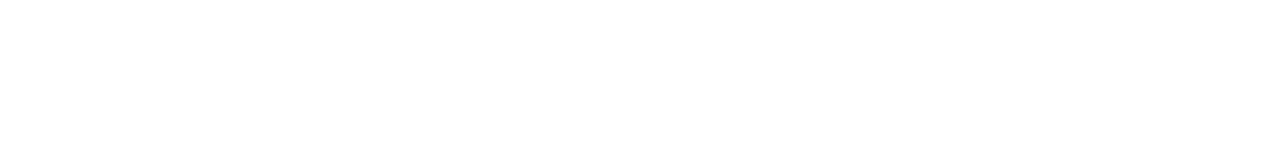
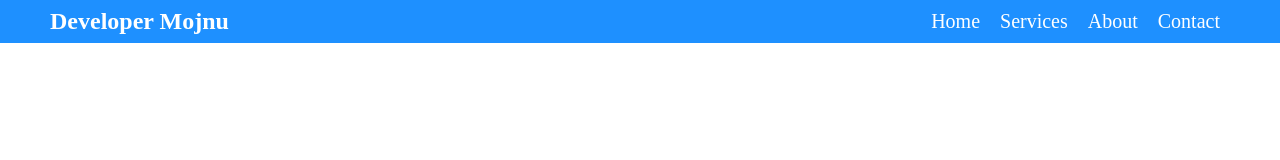
Before and after one commit to mojnualom/web, a plain HTML site: page index.html in a window 1280 px wide. Drawn offline with Linux system fonts and the light colour scheme.

Commit message:
navbar design complete day1

```diff
--- a/index.html
+++ b/index.html
@@ -3,10 +3,36 @@
 <head>
     <meta charset="UTF-8">
     <meta name="viewport" content="width=device-width, initial-scale=1.0">
-    <title>Document</title>
+    <title>Full Stack Web Developer</title>
     <link rel="stylesheet" href="/style.css">
 </head>
 <body>
+    <section>
+        <header>
+            <div class="header">
+                <div class="logo">
+                    <h2>
+                    Developer Mojnu
+                    </h2>
+                </div>
+                <ul class="navbar">
+                    <li> <a href="#"> Home </a></li>
+                    <li> <a href="#"> Services </a>
+                        <ul class="dropbtn">
+                            <li> <a href="#"> Home </a></li>
+                            <li> <a href="#"> Services </a></li>
+                            <li> <a href="#"> About </a></li>
+                            <li> <a href="#"> Contact </a></li>
+                        </ul>
+
+                    </li>
+                    <li> <a href="#"> About </a></li>
+                    <li> <a href="#"> Contact </a></li>
+
+                </ul>
+            </div>
+        </header>
+    </section>
 
 </body>
 </html>
--- a/style.css
+++ b/style.css
@@ -2,3 +2,55 @@
     margin: 0;
     padding: 0;
 }
+.header{
+    background-color: dodgerblue;
+    display: flex;
+    justify-content: space-between;
+    align-items: center;
+}
+
+.logo {
+    color: white;
+    margin-left: 50px;
+}
+.navbar{
+    display: flex;
+    list-style: none;
+    margin-right: 50px;
+
+
+}
+
+.navbar li{
+    padding: 10px 10px;
+    transition: 2s;
+
+}
+
+.navbar li a{
+    text-decoration: none;
+    font-size: 20px;
+    color: white;
+}
+.navbar li:hover{
+    background-color: aqua;
+    border-radius:10px;
+}
+.dropbtn{
+
+    list-style: none;
+    background-color: dodgerblue;
+    margin-top: 10px;
+    width: 150px;
+    position: absolute;
+    display: none;
+    margin-left: -10px;
+
+}
+.dropbtn li a{
+    text-decoration: none;
+    color:white;
+}
+.header ul li:hover ul{
+    display: block;
+}
```
